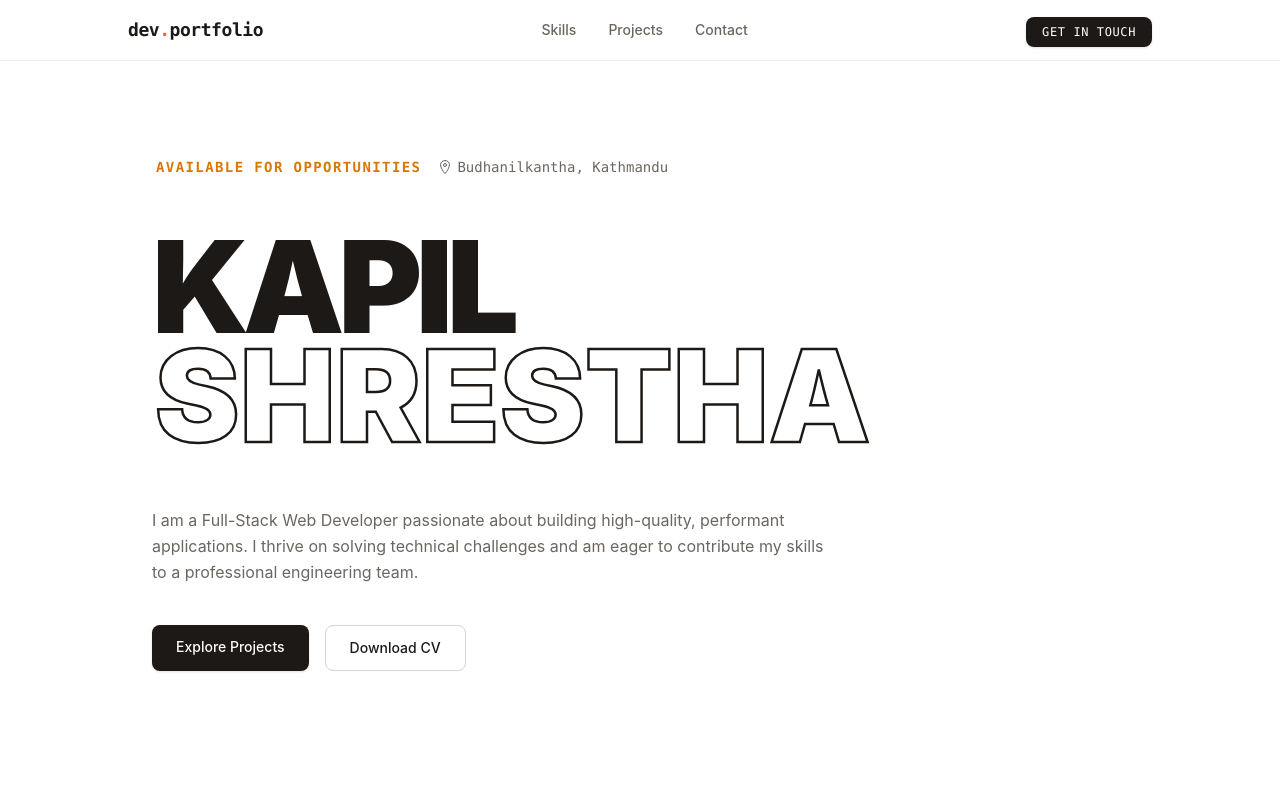
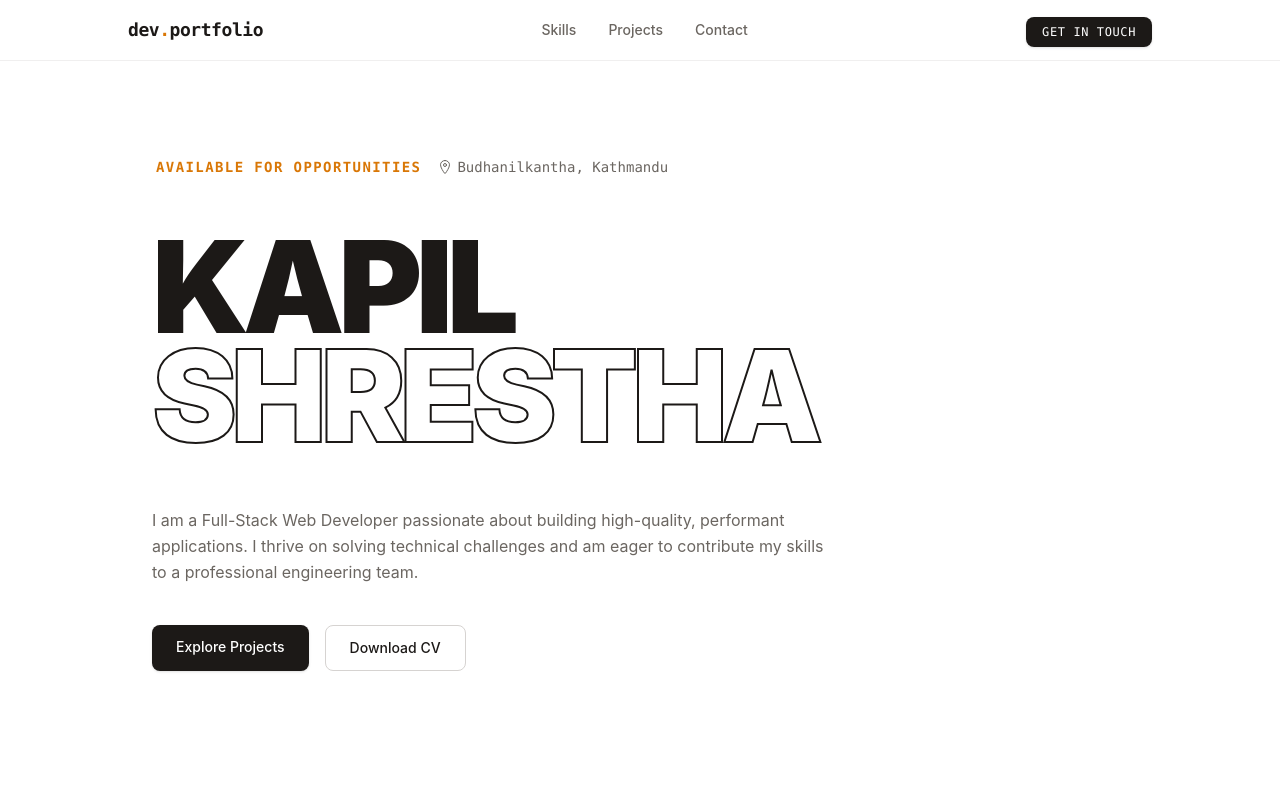
Before and after one commit to KapilShrestha21/kapil-portfolio, a React (Vite) app: page / in a window 1280 px wide. Shown: the top 800 px of the page. Built offline with nearby package versions, Linux system fonts and the light colour scheme.

Commit message:
merge and update vite config, body component, readme

```diff
--- a/src/components/AnimatedLetter.jsx
+++ b/src/components/AnimatedLetter.jsx
@@ -6,25 +6,24 @@ export default function AnimatedLetter({ children, variant = "solid", className
   const handleInteraction = () => {
     if (!isPlaying) {
       setIsPlaying(true);
-      // Synchronized to turn off exactly when the 0.8s CSS animation ends
       setTimeout(() => setIsPlaying(false), 800);
     }
   };
 
-  // FIX: Replacing 'text-transparent' with 'text-white' masks out internal font glyph lines
+  // 1px border on mobile, 2px border on md screens+
+  // text-white fills the inside so overlapping internal font paths don't show through
   const baseStyles = variant === "solid"
     ? "text-brand-primary"
-    : "text-white [-webkit-text-stroke:1.5px_var(--color-brand-primary)] md:[-webkit-text-stroke:2.5px_var(--color-brand-primary)]";
+    : "text-white [-webkit-text-stroke:1px_var(--color-brand-primary)] md:[-webkit-text-stroke:2px_var(--color-brand-primary)]";
 
-  // Dynamic active configurations applied during an ongoing bounce cycle
   const activeStyles = variant === "solid"
     ? "text-brand-highlight"
-    : "text-white [-webkit-text-stroke:1.5px_var(--color-brand-highlight)] md:[-webkit-text-stroke:2.5px_var(--color-brand-highlight)]";
+    : "text-white [-webkit-text-stroke:1px_var(--color-brand-highlight)] md:[-webkit-text-stroke:2px_var(--color-brand-highlight)]";
 
   return (
     <span
       onMouseEnter={handleInteraction}
-      onTouchStart={handleInteraction} /* Enable touch/tap animation on mobile */
+      onTouchStart={handleInteraction}
       className={`inline-block cursor-default select-none font-sans font-black transition-colors duration-200 ${
         isPlaying ? `animate-rubberband ${activeStyles}` : baseStyles
       } ${className}`}
--- a/src/components/Body.jsx
+++ b/src/components/Body.jsx
@@ -44,7 +44,6 @@ export default function Body() {
         }
     ];
 
-    // Subtly colored icon backgrounds for a clean aesthetic
     const skillGroups = [
         {
             title: "Backend",
@@ -80,22 +79,24 @@ export default function Body() {
                     </div>
                 </div>
                 <div className="py-6 select-none relative rounded-2xl">
-                    {/* Screen reader only text so accessibility tools read the full phrase normally */}
+                    {/* Screen reader only text */}
                     <span className="sr-only">
                         {nameLines.map((line) => line.text).join(" ")}
                     </span>
 
-                    {/* aria-hidden hides the split animated letters from screen readers */}
+                    {/* Animated visual title */}
                     <h1
                         aria-hidden="true"
-                        className="text-7xl md:text-8xl lg:text-9xl uppercase flex flex-col"
+                        className="text-5xl sm:text-7xl md:text-8xl lg:text-9xl uppercase flex flex-col gap-1 md:gap-0"
                     >
                         {nameLines.map((line, wordIndex) => (
                             <span
                                 key={wordIndex}
-                                // Use tracking-tighter for solid, but normal tracking with spacing for outline
-                                className={`flex flex-wrap leading-[0.85] ${line.variant === "outline" ? "tracking-normal mx-[0.02em]" : "tracking-tighter"
-                                    }`}
+                                className={`flex flex-wrap leading-[0.85] ${
+                                    line.variant === "outline"
+                                        ? "tracking-wide md:tracking-tighter gap-x-1 md:gap-x-0"
+                                        : "tracking-tighter"
+                                }`}
                             >
                                 {line.text.split("").map((letter, letterIndex) => (
                                     <AnimatedLetter
@@ -144,7 +145,6 @@ export default function Body() {
                             className="bg-white border border-stone-200 rounded-xl p-6 shadow-sm hover:shadow-md hover:border-stone-300 transition-all duration-300"
                         >
                             <div className="flex items-center gap-3 mb-5">
-                                {/* Clean color accent on the icon */}
                                 <div className={`p-2.5 rounded-lg ${group.iconBg}`}>
                                     {group.icon}
                                 </div>
@@ -207,7 +207,6 @@ export default function Body() {
                                 </div>
                             </div>
 
-                            {/* Card Body Content Area */}
                             <div className="px-6 pb-6 flex flex-col justify-between flex-1 space-y-6">
                                 <div className="space-y-3">
                                     <h3 className="text-xl font-bold tracking-tight text-stone-900">
@@ -218,7 +217,6 @@ export default function Body() {
                                     </p>
                                 </div>
 
-                                {/* Bottom Tag Matrix with matching clean color theme */}
                                 <div className="flex flex-wrap gap-1.5 pt-2">
                                     {project.tags.map((tag, idx) => (
                                         <span
```
